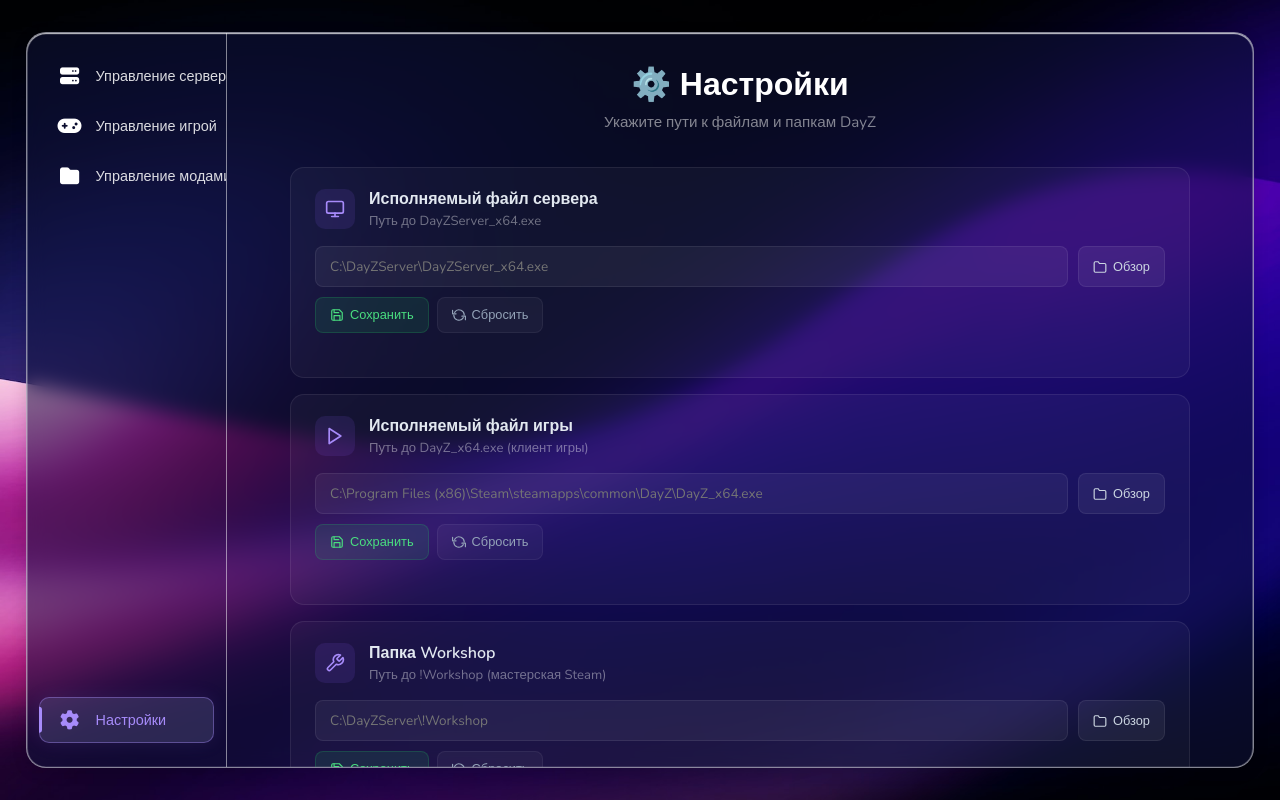
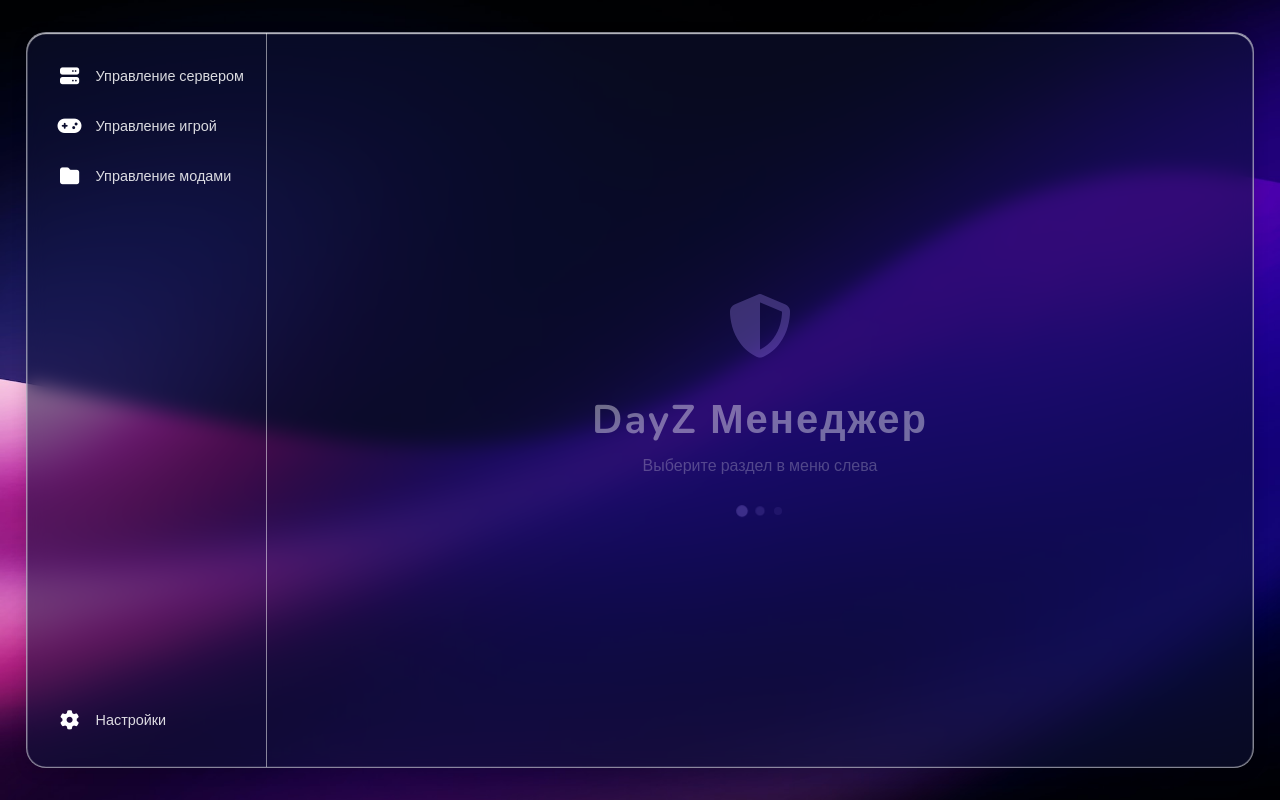
Before and after one commit to exbanny58-alt/Exbanny, a Flask app: page / in a window 1280 px wide. Run offline with Flask 3, Linux system fonts and the light colour scheme.

Commit message:
Добавил стартовую страницу

```diff
--- a/app.py
+++ b/app.py
@@ -1,271 +1,10 @@
-from flask import Flask, render_template, send_from_directory, request, jsonify
-import os
-import json
-import subprocess
-import platform
-import tkinter as tk
-from tkinter import filedialog
-import threading
+from flask import Flask
+from routes import register_routes
 
 app = Flask(__name__)
 
-# Путь к файлу с настройками
-SETTINGS_FILE = os.path.join(os.path.dirname(__file__), 'settings.json')
-
-def load_settings():
-    """Загружает настройки из JSON файла"""
-    if os.path.exists(SETTINGS_FILE):
-        try:
-            with open(SETTINGS_FILE, 'r', encoding='utf-8') as f:
-                return json.load(f)
-        except:
-            return {}
-    return {}
-
-def save_settings(settings):
-    """Сохраняет настройки в JSON файл"""
-    try:
-        with open(SETTINGS_FILE, 'w', encoding='utf-8') as f:
-            json.dump(settings, f, indent=2, ensure_ascii=False)
-        return True
-    except Exception as e:
-        print(f'❌ Ошибка сохранения: {e}')
-        return False
-
-def select_folder_dialog():
-    """Открыть диалог выбора папки через tkinter"""
-    try:
-        root = tk.Tk()
-        root.withdraw()
-        root.attributes('-topmost', True)
-
-        folder_path = filedialog.askdirectory(
-            title="Выберите папку",
-            initialdir=os.path.expanduser("~")
-        )
-
-        root.destroy()
-        return folder_path
-    except Exception as e:
-        print(f'❌ Ошибка tkinter: {e}')
-        return None
-
-def select_file_dialog():
-    """Открыть диалог выбора файла через tkinter"""
-    try:
-        root = tk.Tk()
-        root.withdraw()
-        root.attributes('-topmost', True)
-
-        file_path = filedialog.askopenfilename(
-            title="Выберите файл",
-            initialdir=os.path.expanduser("~"),
-            filetypes=[
-                ("Исполняемые файлы", "*.exe"),
-                ("Все файлы", "*.*")
-            ]
-        )
-
-        root.destroy()
-        return file_path
-    except Exception as e:
-        print(f'❌ Ошибка tkinter: {e}')
-        return None
-
-# ============================================
-# ГЛАВНАЯ СТРАНИЦА
-# ============================================
-@app.route('/')
-def index():
-    """Главная страница - сразу менеджер"""
-    return render_template('index.html')
-
-# ============================================
-# СТАТИЧЕСКИЕ ФАЙЛЫ
-# ============================================
-@app.route('/static/webfonts/<path:filename>')
-def serve_webfonts(filename):
-    return send_from_directory('static/webfonts', filename)
-
-@app.route('/static/images/<path:filename>')
-def serve_images(filename):
-    return send_from_directory('static/images', filename)
-
-@app.route('/static/css/<path:filename>')
-def serve_css(filename):
-    return send_from_directory('static/css', filename)
-
-@app.route('/static/js/<path:filename>')
-def serve_js(filename):
-    return send_from_directory('static/js', filename)
-
-# ============================================
-# СТРАНИЦА НАСТРОЕК (внутри контента)
-# ============================================
-@app.route('/settings-content')
-def settings_content():
-    """Возвращает HTML с настройками для вставки в контент"""
-    return render_template('settings_content.html')
-
-# ============================================
-# API ДЛЯ НАСТРОЕК
-# ============================================
-@app.route('/api/settings', methods=['GET'])
-def get_settings():
-    """Получить настройки"""
-    settings = load_settings()
-    return jsonify(settings)
-
-@app.route('/api/settings', methods=['POST'])
-def save_settings_api():
-    """Сохранить настройки"""
-    try:
-        data = request.get_json()
-        if data is None:
-            return jsonify({'success': False, 'message': 'Нет данных'}), 400
-
-        if save_settings(data):
-            return jsonify({'success': True, 'message': 'Настройки сохранены'})
-        return jsonify({'success': False, 'message': 'Ошибка сохранения'}), 500
-    except Exception as e:
-        return jsonify({'success': False, 'message': str(e)}), 500
-
-@app.route('/api/settings/reset/<field>', methods=['POST'])
-def reset_setting(field):
-    """Сбросить конкретную настройку (установить пустую строку)"""
-    try:
-        settings = load_settings()
-        settings[field] = ""
-        save_settings(settings)
-        return jsonify({'success': True, 'message': f'Поле {field} сброшено'})
-    except Exception as e:
-        return jsonify({'success': False, 'message': str(e)}), 500
-
-# ============================================
-# API ДЛЯ ОТКРЫТИЯ ПРОВОДНИКА
-# ============================================
-@app.route('/api/browse/file', methods=['POST'])
-def browse_file():
-    """Открыть диалог выбора файла через tkinter"""
-    try:
-        data = request.get_json()
-        field = data.get('field')
-        input_id = data.get('inputId')
-
-        result = [None]
-
-        def thread_func():
-            result[0] = select_file_dialog()
-
-        thread = threading.Thread(target=thread_func)
-        thread.start()
-        thread.join(timeout=60)
-
-        file_path = result[0]
-
-        if file_path and file_path.strip():
-            return jsonify({
-                'success': True,
-                'path': file_path,
-                'field': field,
-                'inputId': input_id,
-                'message': 'Файл выбран'
-            })
-        else:
-            return jsonify({
-                'success': False,
-                'message': 'Файл не выбран'
-            })
-
-    except Exception as e:
-        print(f'❌ Ошибка: {e}')
-        return jsonify({
-            'success': False,
-            'message': str(e)
-        }), 500
-
-@app.route('/api/browse/folder', methods=['POST'])
-def browse_folder():
-    """Открыть диалог выбора папки через tkinter"""
-    try:
-        data = request.get_json()
-        field = data.get('field')
-        input_id = data.get('inputId')
-
-        result = [None]
-
-        def thread_func():
-            result[0] = select_folder_dialog()
-
-        thread = threading.Thread(target=thread_func)
-        thread.start()
-        thread.join(timeout=60)
-
-        folder_path = result[0]
-
-        if folder_path and folder_path.strip():
-            return jsonify({
-                'success': True,
-                'path': folder_path,
-                'field': field,
-                'inputId': input_id,
-                'message': 'Папка выбрана'
-            })
-        else:
-            return jsonify({
-                'success': False,
-                'message': 'Папка не выбрана'
-            })
-
-    except Exception as e:
-        print(f'❌ Ошибка: {e}')
-        return jsonify({
-            'success': False,
-            'message': str(e)
-        }), 500
-
-# ============================================
-# API ДЛЯ ОТКРЫТИЯ ПАПКИ В ПРОВОДНИКЕ
-# ============================================
-@app.route('/api/open/explorer', methods=['POST'])
-def open_explorer():
-    """Открыть папку в проводнике"""
-    try:
-        data = request.get_json()
-        path = data.get('path', '').strip()
-
-        if not path:
-            return jsonify({
-                'success': False,
-                'message': 'Путь не указан'
-            })
-
-        if not os.path.exists(path):
-            return jsonify({
-                'success': False,
-                'message': f'Путь не существует: {path}'
-            })
-
-        # Определяем ОС и открываем проводник
-        system = platform.system()
-
-        if system == 'Windows':
-            os.startfile(path)
-        elif system == 'Darwin':  # macOS
-            subprocess.Popen(['open', path])
-        else:  # Linux
-            subprocess.Popen(['xdg-open', path])
-
-        return jsonify({
-            'success': True,
-            'message': f'Открыто: {path}'
-        })
-
-    except Exception as e:
-        return jsonify({
-            'success': False,
-            'message': str(e)
-        }), 500
+# Регистрируем все маршруты
+register_routes(app)
 
 # ============================================
 # ЗАПУСК СЕРВЕРА
--- /dev/null
+++ b/routes.py
@@ -0,0 +1,204 @@
+from flask import render_template, send_from_directory, request, jsonify
+import os
+import subprocess
+import platform
+import threading
+from settings_manager import load_settings, save_settings
+from file_dialogs import select_file_dialog, select_folder_dialog
+
+def register_routes(app):
+    """Регистрирует все маршруты в приложении"""
+
+    # ============================================
+    # ГЛАВНАЯ СТРАНИЦА
+    # ============================================
+    @app.route('/')
+    def index():
+        """Главная страница - сразу менеджер"""
+        return render_template('index.html')
+
+    # ============================================
+    # СТАТИЧЕСКИЕ ФАЙЛЫ
+    # ============================================
+    @app.route('/static/webfonts/<path:filename>')
+    def serve_webfonts(filename):
+        return send_from_directory('static/webfonts', filename)
+
+    @app.route('/static/images/<path:filename>')
+    def serve_images(filename):
+        return send_from_directory('static/images', filename)
+
+    @app.route('/static/css/<path:filename>')
+    def serve_css(filename):
+        return send_from_directory('static/css', filename)
+
+    @app.route('/static/js/<path:filename>')
+    def serve_js(filename):
+        return send_from_directory('static/js', filename)
+
+    # ============================================
+    # СТРАНИЦА НАСТРОЕК (внутри контента)
+    # ============================================
+    @app.route('/settings-content')
+    def settings_content():
+        """Возвращает HTML с настройками для вставки в контент"""
+        return render_template('settings_content.html')
+
+    # ============================================
+    # API ДЛЯ НАСТРОЕК
+    # ============================================
+    @app.route('/api/settings', methods=['GET'])
+    def get_settings():
+        """Получить настройки"""
+        settings = load_settings()
+        return jsonify(settings)
+
+    @app.route('/api/settings', methods=['POST'])
+    def save_settings_api():
+        """Сохранить настройки"""
+        try:
+            data = request.get_json()
+            if data is None:
+                return jsonify({'success': False, 'message': 'Нет данных'}), 400
+
+            if save_settings(data):
+                return jsonify({'success': True, 'message': 'Настройки сохранены'})
+            return jsonify({'success': False, 'message': 'Ошибка сохранения'}), 500
+        except Exception as e:
+            return jsonify({'success': False, 'message': str(e)}), 500
+
+    @app.route('/api/settings/reset/<field>', methods=['POST'])
+    def reset_setting(field):
+        """Сбросить конкретную настройку (установить пустую строку)"""
+        try:
+            settings = load_settings()
+            settings[field] = ""
+            save_settings(settings)
+            return jsonify({'success': True, 'message': f'Поле {field} сброшено'})
+        except Exception as e:
+            return jsonify({'success': False, 'message': str(e)}), 500
+
+    # ============================================
+    # API ДЛЯ ОТКРЫТИЯ ПРОВОДНИКА
+    # ============================================
+    @app.route('/api/browse/file', methods=['POST'])
+    def browse_file():
+        """Открыть диалог выбора файла через tkinter"""
+        try:
+            data = request.get_json()
+            field = data.get('field')
+            input_id = data.get('inputId')
+
+            result = [None]
+
+            def thread_func():
+                result[0] = select_file_dialog()
+
+            thread = threading.Thread(target=thread_func)
+            thread.start()
+            thread.join(timeout=60)
+
+            file_path = result[0]
+
+            if file_path and file_path.strip():
+                return jsonify({
+                    'success': True,
+                    'path': file_path,
+                    'field': field,
+                    'inputId': input_id,
+                    'message': 'Файл выбран'
+                })
+            else:
+                return jsonify({
+                    'success': False,
+                    'message': 'Файл не выбран'
+                })
+
+        except Exception as e:
+            print(f'❌ Ошибка: {e}')
+            return jsonify({
+                'success': False,
+                'message': str(e)
+            }), 500
+
+    @app.route('/api/browse/folder', methods=['POST'])
+    def browse_folder():
+        """Открыть диалог выбора папки через tkinter"""
+        try:
+            data = request.get_json()
+            field = data.get('field')
+            input_id = data.get('inputId')
+
+            result = [None]
+
+            def thread_func():
+                result[0] = select_folder_dialog()
+
+            thread = threading.Thread(target=thread_func)
+            thread.start()
+            thread.join(timeout=60)
+
+            folder_path = result[0]
+
+            if folder_path and folder_path.strip():
+                return jsonify({
+                    'success': True,
+                    'path': folder_path,
+                    'field': field,
+                    'inputId': input_id,
+                    'message': 'Папка выбрана'
+                })
+            else:
+                return jsonify({
+                    'success': False,
+                    'message': 'Папка не выбрана'
+                })
+
+        except Exception as e:
+            print(f'❌ Ошибка: {e}')
+            return jsonify({
+                'success': False,
+                'message': str(e)
+            }), 500
+
+    # ============================================
+    # API ДЛЯ ОТКРЫТИЯ ПАПКИ В ПРОВОДНИКЕ
+    # ============================================
+    @app.route('/api/open/explorer', methods=['POST'])
+    def open_explorer():
+        """Открыть папку в проводнике"""
+        try:
+            data = request.get_json()
+            path = data.get('path', '').strip()
+
+            if not path:
+                return jsonify({
+                    'success': False,
+                    'message': 'Путь не указан'
+                })
+
+            if not os.path.exists(path):
+                return jsonify({
+                    'success': False,
+                    'message': f'Путь не существует: {path}'
+                })
+
+            system = platform.system()
+
+            if system == 'Windows':
+                os.startfile(path)
+            elif system == 'Darwin':  # macOS
+                subprocess.Popen(['open', path])
+            else:  # Linux
+                subprocess.Popen(['xdg-open', path])
+
+            return jsonify({
+                'success': True,
+                'message': f'Открыто: {path}'
+            })
+
+        except Exception as e:
+            return jsonify({
+                'success': False,
+                'message': str(e)
+            }), 500
--- a/static/css/style.css
+++ b/static/css/style.css
@@ -62,7 +62,7 @@
    ============================================ */
 main {
     display: grid;
-    grid-template-columns: 220px 1fr;
+    grid-template-columns: 240px 1fr;
 
     width: 96vw;
     height: 92vh;
@@ -353,7 +353,7 @@
 
 /* ============================================
    МЕДИА-ЗАПРОСЫ
-   ============================================ */
+   ============================================
 @media (max-width: 1500px) {
     main {
         grid-template-columns: 200px 1fr;
@@ -449,4 +449,90 @@
     .input-actions {
         flex-wrap: wrap;
     }
+}*/
+
+/* ============================================
+   СТАРТОВАЯ СТРАНИЦА-ЗАГЛУШКА
+   ============================================ */
+.start-page {
+    display: flex;
+    align-items: center;
+    justify-content: center;
+    height: 100%;
+    width: 100%;
+    animation: fadeIn 0.6s ease;
 }
+
+.start-content {
+    text-align: center;
+    color: rgba(255, 255, 255, 0.6);
+}
+
+.start-logo {
+    font-size: 4rem;
+    color: rgba(167, 139, 250, 0.3);
+    margin-bottom: 20px;
+}
+
+.start-content h1 {
+    font-size: 2.5rem;
+    font-weight: 700;
+    color: rgba(255, 255, 255, 0.4);
+    margin-bottom: 8px;
+    letter-spacing: 2px;
+}
+
+.start-content p {
+    font-size: 1rem;
+    color: rgba(255, 255, 255, 0.25);
+    margin-bottom: 30px;
+}
+
+/* Анимированные точки */
+.start-hint {
+    display: flex;
+    gap: 10px;
+    justify-content: center;
+}
+
+.hint-dot {
+    width: 8px;
+    height: 8px;
+    background: rgba(167, 139, 250, 0.3);
+    border-radius: 50%;
+    animation: dotPulse 1.5s ease-in-out infinite;
+}
+
+.hint-dot:nth-child(1) {
+    animation-delay: 0s;
+}
+
+.hint-dot:nth-child(2) {
+    animation-delay: 0.3s;
+}
+
+.hint-dot:nth-child(3) {
+    animation-delay: 0.6s;
+}
+
+@keyframes dotPulse {
+    0%, 100% {
+        transform: scale(1);
+        opacity: 0.3;
+    }
+    50% {
+        transform: scale(1.5);
+        opacity: 1;
+    }
+}
+
+@keyframes fadeIn {
+    from {
+        opacity: 0;
+        transform: translateY(20px);
+    }
+    to {
+        opacity: 1;
+        transform: translateY(0);
+    }
+}
--- a/static/js/script.js
+++ b/static/js/script.js
@@ -1,24 +1,28 @@
-// Показать контент (для пунктов меню)
+// Контент для разных разделов
+const pages = {
+    server: '<h1>Управление сервером</h1><p>Здесь будет панель управления сервером DayZ</p>',
+    game: '<h1>Управление игрой</h1><p>Здесь будут настройки игры</p>',
+    mods: '<h1>Управление модами</h1><p>Здесь будет управление модами</p>'
+};
+
+// Показать контент
 function showContent(page) {
     // Убираем активный класс у всех пунктов
     document.querySelectorAll('.nav-item').forEach(item => item.classList.remove('active'));
     // Добавляем активный класс нажатому пункту
-    event.target.closest('.nav-item').classList.add('active');
+    const clickedItem = event.target.closest('.nav-item');
+    if (clickedItem) {
+        clickedItem.classList.add('active');
+    }
 
     const contentArea = document.getElementById('contentArea');
 
-    // Здесь будет логика для разных страниц
-    const pages = {
-        server: '<h1>Управление сервером</h1><p>Здесь будет панель управления сервером DayZ</p>',
-        game: '<h1>Управление игрой</h1><p>Здесь будут настройки игры</p>',
-        mods: '<h1>Управление модами</h1><p>Здесь будет управление модами</p>'
-    };
-
+    // Показываем контент
     if (pages[page]) {
         contentArea.innerHTML = pages[page];
     }
 
-    // Сбрасываем цвета у всех иконок после клика
+    // Сбрасываем цвета у всех иконок
     document.querySelectorAll('.nav-item a').forEach(link => {
         const icon = link.querySelector('.nav-icon');
         const text = link.querySelector('.nav-text');
@@ -32,7 +36,10 @@
     // Убираем активный класс у всех пунктов
     document.querySelectorAll('.nav-item').forEach(item => item.classList.remove('active'));
     // Добавляем активный класс настройкам
-    event.target.closest('.nav-item').classList.add('active');
+    const clickedItem = event.target.closest('.nav-item');
+    if (clickedItem) {
+        clickedItem.classList.add('active');
+    }
 
     const contentArea = document.getElementById('contentArea');
 
@@ -62,7 +69,7 @@
             `;
         });
 
-    // Сбрасываем цвета у всех иконок после клика
+    // Сбрасываем цвета у всех иконок
     document.querySelectorAll('.nav-item a').forEach(link => {
         const icon = link.querySelector('.nav-icon');
         const text = link.querySelector('.nav-text');
@@ -149,7 +156,6 @@
         });
 
         item.addEventListener('mouseleave', function() {
-            // ВСЕГДА сбрасываем цвет при уходе мыши
             if (icon) {
                 icon.style.color = '';
             }
@@ -159,13 +165,3 @@
         });
     });
 });
-
-// Функции для настроек (из settings.js)
-function openSettings() {
-    // Просто вызываем showSettings
-    showSettings();
-}
-
-function closeSettings() {
-    // Не нужно, так как настройки теперь внутри контента
-}
--- a/templates/index.html
+++ b/templates/index.html
@@ -40,7 +40,7 @@
 
             <div class="menu-bottom">
                 <ul>
-                    <li class="nav-item active">
+                    <li class="nav-item">
                         <a href="#" onclick="showSettings()">
                             <i class="fa fa-gear nav-icon"></i>
                             <span class="nav-text">Настройки</span>
@@ -53,8 +53,21 @@
         <!-- Основной контент -->
         <section class="content">
             <div class="content-area" id="contentArea">
-                <!-- Настройки по умолчанию -->
-                {% include 'settings_content.html' %}
+                <!-- Стартовая страница-заглушка -->
+                <div id="startPage" class="start-page">
+                    <div class="start-content">
+                        <div class="start-logo">
+                            <i class="fa fa-shield-halved"></i>
+                        </div>
+                        <h1>DayZ Менеджер</h1>
+                        <p>Выберите раздел в меню слева</p>
+                        <div class="start-hint">
+                            <span class="hint-dot"></span>
+                            <span class="hint-dot"></span>
+                            <span class="hint-dot"></span>
+                        </div>
+                    </div>
+                </div>
             </div>
         </section>
     </main>
```
Also changed, not shown: file_dialogs.py (added, +43 -0 lines), settings_manager.py (added, +25 -0 lines).
